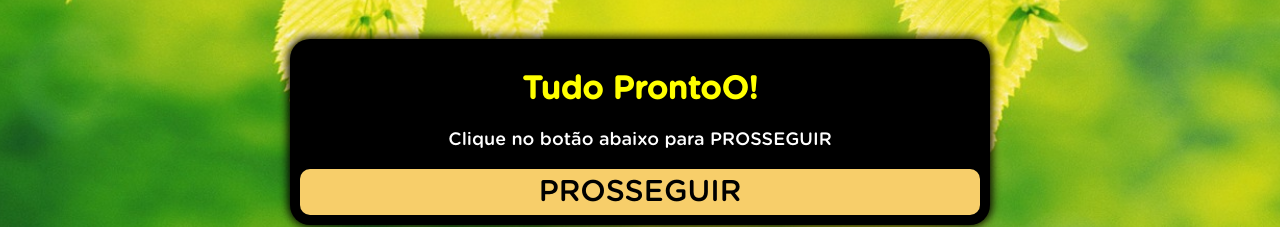
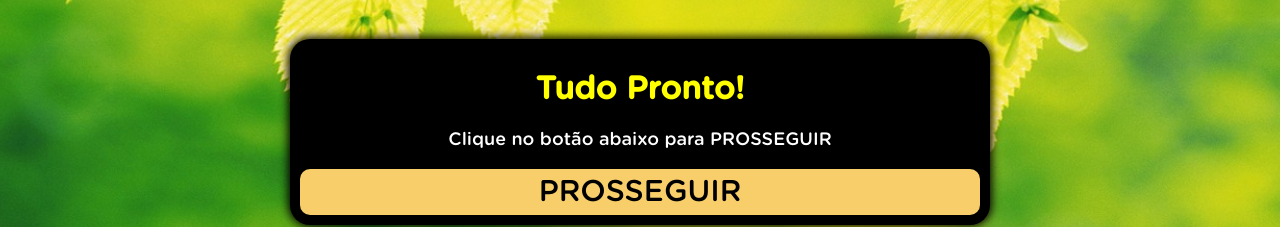
Before and after one commit to jhonatancamargo/segredo-revelado.cf, a plain HTML site: page index.html in a window 1280 px wide. Shown: the part 233-460 px from the top of the page. Drawn offline with Linux system fonts and the light colour scheme; a script that the page names is missing.

Commit message:
Update index.html

```diff
--- a/index.html
+++ b/index.html
@@ -28,7 +28,7 @@ src="https://www.facebook.com/tr?id=726234725221514&ev=AddToCart&noscript=1"
     <div class="black">
       <div>
         <div class="question">
-          <h1>Tudo ProntoO!</h1>
+          <h1>Tudo Pronto!</h1>
           <p>Clique no botão abaixo para PROSSEGUIR</p>
         </div>
         <div class="answer">
```
